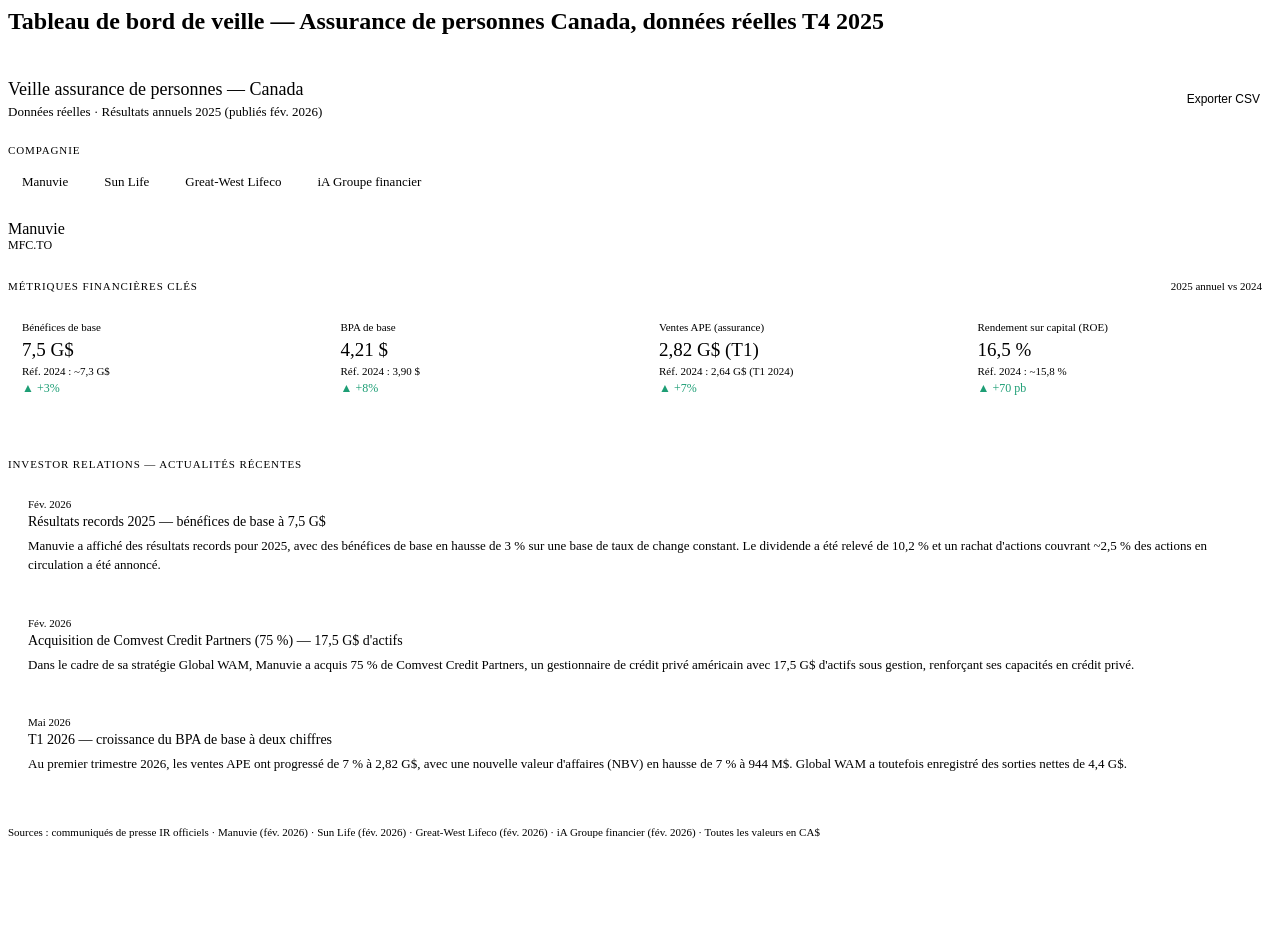
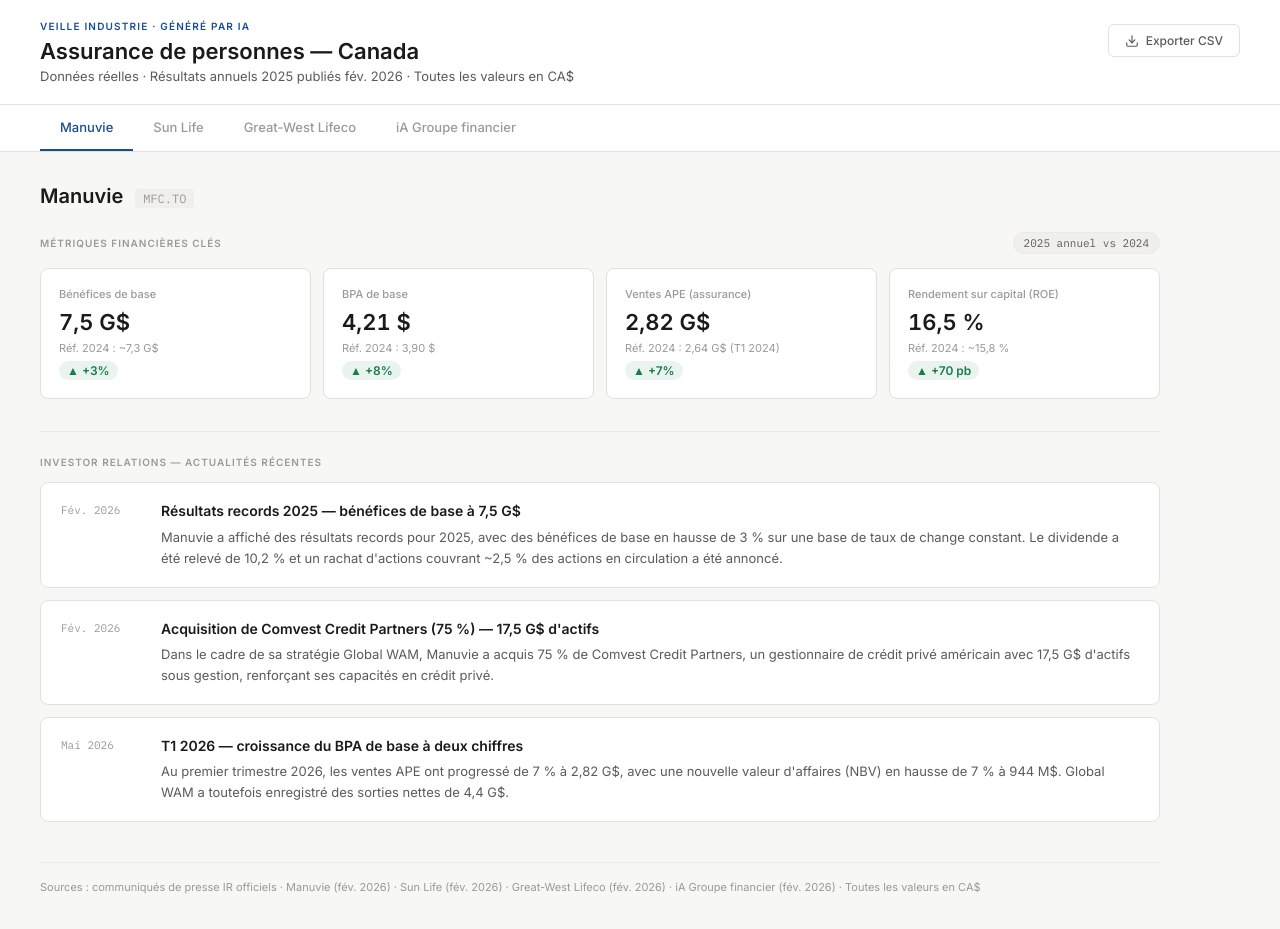
Before and after one commit to jeplante/vigie_industrie, a plain HTML site: page index.html in a window 1280 px wide. Before the commit the page ends 881 px from the top, so only its background shows below. Drawn offline with Linux system fonts and the light colour scheme.

Commit message:
Update index.html

```diff
--- a/index.html
+++ b/index.html
@@ -1,52 +1,272 @@
+<!DOCTYPE html>
+<html lang="fr">
+<head>
+<meta charset="UTF-8">
+<meta name="viewport" content="width=device-width, initial-scale=1.0">
+<title>Veille assurance de personnes — Canada</title>
+<link href="https://fonts.googleapis.com/css2?family=Inter:wght@400;500;600&family=IBM+Plex+Mono:wght@400;500&display=swap" rel="stylesheet">
+<style>
+  *, *::before, *::after { box-sizing: border-box; margin: 0; padding: 0; }
 
-<h2 class="sr-only">Tableau de bord de veille — Assurance de personnes Canada, données réelles T4 2025</h2>
-<style>
-  .dash{font-family:var(--font-sans);padding:1.5rem 0}
-  .section-label{font-size:11px;font-weight:500;letter-spacing:.08em;color:var(--color-text-secondary);text-transform:uppercase;margin:0 0 12px}
-  .tabs{display:flex;gap:8px;flex-wrap:wrap;margin-bottom:1.5rem}
-  .tab{padding:6px 14px;border-radius:var(--border-radius-md);border:.5px solid var(--color-border-secondary);font-size:13px;cursor:pointer;background:var(--color-background-primary);color:var(--color-text-secondary);transition:all .15s}
-  .tab.active{background:var(--color-background-secondary);color:var(--color-text-primary);border-color:var(--color-border-primary);font-weight:500}
-  .tab:hover:not(.active){background:var(--color-background-secondary)}
-  .metric-grid{display:grid;grid-template-columns:repeat(auto-fit,minmax(140px,1fr));gap:10px;margin-bottom:1.5rem}
-  .metric-card{background:var(--color-background-secondary);border-radius:var(--border-radius-md);padding:14px}
-  .metric-label{font-size:11px;color:var(--color-text-secondary);margin:0 0 6px}
-  .metric-value{font-size:19px;font-weight:500;color:var(--color-text-primary);margin:0}
-  .metric-ref{font-size:11px;color:var(--color-text-tertiary);margin:4px 0 0}
-  .metric-delta{font-size:12px;margin:4px 0 0;font-weight:500}
-  .delta-up{color:#1D9E75}
-  .delta-down{color:#D85A30}
-  .delta-neu{color:var(--color-text-tertiary)}
-  .news-card{background:var(--color-background-primary);border:.5px solid var(--color-border-tertiary);border-radius:var(--border-radius-lg);padding:1rem 1.25rem;margin-bottom:10px}
-  .news-date{font-size:11px;color:var(--color-text-tertiary);margin:0 0 4px}
-  .news-title{font-size:14px;font-weight:500;color:var(--color-text-primary);margin:0 0 6px}
-  .news-body{font-size:13px;color:var(--color-text-secondary);margin:0;line-height:1.5}
-  .divider{border:none;border-top:.5px solid var(--color-border-tertiary);margin:1.5rem 0}
-  .section-header{display:flex;align-items:center;justify-content:space-between;margin-bottom:12px}
-  .period-badge{font-size:11px;background:var(--color-background-secondary);color:var(--color-text-secondary);padding:3px 10px;border-radius:20px;border:.5px solid var(--color-border-tertiary)}
-  .export-btn{display:inline-flex;align-items:center;gap:6px;padding:6px 12px;border-radius:var(--border-radius-md);border:.5px solid var(--color-border-secondary);background:var(--color-background-primary);font-size:12px;cursor:pointer;color:var(--color-text-secondary)}
-  .export-btn:hover{background:var(--color-background-secondary);color:var(--color-text-primary)}
-  .data-note{font-size:11px;color:var(--color-text-tertiary);margin-top:1.5rem;padding-top:12px;border-top:.5px solid var(--color-border-tertiary)}
+  :root {
+    --bg: #F7F7F5;
+    --surface: #FFFFFF;
+    --surface-2: #F0EFEC;
+    --border: #E2E0DB;
+    --border-light: #ECEAE6;
+    --text-primary: #1A1A18;
+    --text-secondary: #5C5B57;
+    --text-tertiary: #9B9A95;
+    --green: #1A7A56;
+    --green-bg: #EAF4EF;
+    --red: #B83D1E;
+    --red-bg: #FAEDE9;
+    --accent: #1A4D8F;
+    --font: 'Inter', system-ui, sans-serif;
+    --mono: 'IBM Plex Mono', monospace;
+  }
+
+  body {
+    font-family: var(--font);
+    background: var(--bg);
+    color: var(--text-primary);
+    min-height: 100vh;
+    padding: 0;
+  }
+
+  /* Header */
+  .header {
+    background: var(--surface);
+    border-bottom: 1px solid var(--border);
+    padding: 20px 40px;
+    display: flex;
+    align-items: flex-start;
+    justify-content: space-between;
+    gap: 16px;
+  }
+  .header-left {}
+  .header-eyebrow {
+    font-size: 10px;
+    font-weight: 600;
+    letter-spacing: 0.12em;
+    text-transform: uppercase;
+    color: var(--accent);
+    margin-bottom: 6px;
+  }
+  .header-title {
+    font-size: 22px;
+    font-weight: 600;
+    color: var(--text-primary);
+    line-height: 1.2;
+  }
+  .header-sub {
+    font-size: 13px;
+    color: var(--text-secondary);
+    margin-top: 4px;
+  }
+  .export-btn {
+    display: inline-flex;
+    align-items: center;
+    gap: 7px;
+    padding: 8px 16px;
+    border-radius: 6px;
+    border: 1px solid var(--border);
+    background: var(--surface);
+    font-family: var(--font);
+    font-size: 12px;
+    font-weight: 500;
+    cursor: pointer;
+    color: var(--text-secondary);
+    white-space: nowrap;
+    transition: all 0.15s;
+    flex-shrink: 0;
+    margin-top: 4px;
+  }
+  .export-btn:hover { background: var(--surface-2); color: var(--text-primary); border-color: #ccc; }
+
+  /* Nav tabs */
+  .nav {
+    background: var(--surface);
+    border-bottom: 1px solid var(--border);
+    padding: 0 40px;
+    display: flex;
+    gap: 0;
+  }
+  .nav-tab {
+    font-size: 13px;
+    font-weight: 500;
+    color: var(--text-tertiary);
+    padding: 14px 20px;
+    cursor: pointer;
+    border-bottom: 2px solid transparent;
+    transition: all 0.15s;
+    white-space: nowrap;
+  }
+  .nav-tab:hover { color: var(--text-secondary); }
+  .nav-tab.active { color: var(--accent); border-bottom-color: var(--accent); }
+
+  /* Main content */
+  .main { padding: 32px 40px; max-width: 1200px; }
+
+  /* Company header */
+  .company-header {
+    display: flex;
+    align-items: baseline;
+    gap: 12px;
+    margin-bottom: 24px;
+  }
+  .company-name { font-size: 20px; font-weight: 600; color: var(--text-primary); }
+  .company-ticker {
+    font-family: var(--mono);
+    font-size: 12px;
+    color: var(--text-tertiary);
+    background: var(--surface-2);
+    padding: 2px 8px;
+    border-radius: 4px;
+  }
+
+  /* Section label */
+  .section-label {
+    font-size: 10px;
+    font-weight: 600;
+    letter-spacing: 0.1em;
+    text-transform: uppercase;
+    color: var(--text-tertiary);
+    margin-bottom: 14px;
+  }
+  .section-header {
+    display: flex;
+    align-items: center;
+    justify-content: space-between;
+    margin-bottom: 14px;
+  }
+  .period-badge {
+    font-family: var(--mono);
+    font-size: 11px;
+    color: var(--text-secondary);
+    background: var(--surface-2);
+    padding: 3px 10px;
+    border-radius: 20px;
+    border: 1px solid var(--border-light);
+  }
+
+  /* Metric grid */
+  .metric-grid {
+    display: grid;
+    grid-template-columns: repeat(4, 1fr);
+    gap: 12px;
+    margin-bottom: 32px;
+  }
+  @media (max-width: 900px) { .metric-grid { grid-template-columns: repeat(2, 1fr); } }
+  @media (max-width: 500px) { .metric-grid { grid-template-columns: 1fr; } }
+
+  .metric-card {
+    background: var(--surface);
+    border: 1px solid var(--border);
+    border-radius: 8px;
+    padding: 18px;
+  }
+  .metric-card-label {
+    font-size: 11px;
+    color: var(--text-tertiary);
+    margin-bottom: 8px;
+    font-weight: 500;
+  }
+  .metric-card-value {
+    font-size: 22px;
+    font-weight: 600;
+    color: var(--text-primary);
+    font-variant-numeric: tabular-nums;
+    margin-bottom: 6px;
+  }
+  .metric-card-ref {
+    font-size: 11px;
+    color: var(--text-tertiary);
+    margin-bottom: 4px;
+  }
+  .metric-delta {
+    display: inline-flex;
+    align-items: center;
+    gap: 4px;
+    font-size: 12px;
+    font-weight: 600;
+    padding: 2px 8px;
+    border-radius: 20px;
+    margin-top: 2px;
+  }
+  .delta-up { color: var(--green); background: var(--green-bg); }
+  .delta-down { color: var(--red); background: var(--red-bg); }
+  .delta-neu { color: var(--text-tertiary); background: var(--surface-2); }
+
+  /* Divider */
+  .divider { border: none; border-top: 1px solid var(--border-light); margin: 0 0 24px; }
+
+  /* News cards */
+  .news-grid { display: flex; flex-direction: column; gap: 12px; }
+  .news-card {
+    background: var(--surface);
+    border: 1px solid var(--border);
+    border-radius: 8px;
+    padding: 18px 20px;
+    display: grid;
+    grid-template-columns: 80px 1fr;
+    gap: 0 20px;
+    align-items: start;
+  }
+  .news-date {
+    font-family: var(--mono);
+    font-size: 11px;
+    color: var(--text-tertiary);
+    padding-top: 2px;
+    line-height: 1.4;
+  }
+  .news-content {}
+  .news-title { font-size: 14px; font-weight: 600; color: var(--text-primary); margin-bottom: 6px; line-height: 1.4; }
+  .news-body { font-size: 13px; color: var(--text-secondary); line-height: 1.6; }
+
+  /* Footer */
+  .footer {
+    margin-top: 40px;
+    padding-top: 16px;
+    border-top: 1px solid var(--border-light);
+    font-size: 11px;
+    color: var(--text-tertiary);
+    line-height: 1.6;
+  }
+
+  @media (max-width: 600px) {
+    .header { padding: 16px 20px; }
+    .nav { padding: 0 20px; }
+    .main { padding: 20px; }
+    .news-card { grid-template-columns: 1fr; }
+    .news-date { margin-bottom: 6px; }
+    .header-title { font-size: 18px; }
+  }
 </style>
+</head>
+<body>
 
-<div class="dash">
-  <div style="display:flex;align-items:center;justify-content:space-between;margin-bottom:1.5rem">
-    <div>
-      <p style="font-size:18px;font-weight:500;margin:0;color:var(--color-text-primary)">Veille assurance de personnes — Canada</p>
-      <p style="font-size:13px;color:var(--color-text-secondary);margin:4px 0 0">Données réelles · Résultats annuels 2025 (publiés fév. 2026)</p>
+<div class="header">
+  <div class="header-left">
+    <p class="header-eyebrow">Veille industrie · Généré par IA</p>
+    <p class="header-title">Assurance de personnes — Canada</p>
+    <p class="header-sub">Données réelles · Résultats annuels 2025 publiés fév. 2026 · Toutes les valeurs en CA$</p>
   </div>
-    <button class="export-btn" onclick="exportCSV()"><i class="ti ti-download" style="font-size:14px" aria-hidden="true"></i> Exporter CSV</button>
+  <button class="export-btn" onclick="exportCSV()">
+    <svg width="14" height="14" viewBox="0 0 24 24" fill="none" stroke="currentColor" stroke-width="2" stroke-linecap="round" stroke-linejoin="round"><path d="M21 15v4a2 2 0 0 1-2 2H5a2 2 0 0 1-2-2v-4"/><polyline points="7 10 12 15 17 10"/><line x1="12" y1="15" x2="12" y2="3"/></svg>
+    Exporter CSV
+  </button>
 </div>
 
-  <p class="section-label">Compagnie</p>
-  <div class="tabs">
-    <div class="tab active" onclick="show(0)">Manuvie</div>
-    <div class="tab" onclick="show(1)">Sun Life</div>
-    <div class="tab" onclick="show(2)">Great-West Lifeco</div>
-    <div class="tab" onclick="show(3)">iA Groupe financier</div>
-  </div>
+<nav class="nav">
+  <div class="nav-tab active" onclick="show(0)">Manuvie</div>
+  <div class="nav-tab" onclick="show(1)">Sun Life</div>
+  <div class="nav-tab" onclick="show(2)">Great-West Lifeco</div>
+  <div class="nav-tab" onclick="show(3)">iA Groupe financier</div>
+</nav>
 
+<div class="main">
   <div id="panel"></div>
-  <p class="data-note">Sources : communiqués de presse IR officiels · Manuvie (fév. 2026) · Sun Life (fév. 2026) · Great-West Lifeco (fév. 2026) · iA Groupe financier (fév. 2026) · Toutes les valeurs en CA$</p>
 </div>
 
 <script>
@@ -56,7 +276,7 @@ const DATA = [
     metrics:[
       {label:"Bénéfices de base", value:"7,5 G$", ref:"~7,3 G$", delta:"+3%", dir:"up"},
       {label:"BPA de base", value:"4,21 $", ref:"3,90 $", delta:"+8%", dir:"up"},
-      {label:"Ventes APE (assurance)", value:"2,82 G$ (T1)", ref:"2,64 G$ (T1 2024)", delta:"+7%", dir:"up"},
+      {label:"Ventes APE (assurance)", value:"2,82 G$", ref:"2,64 G$ (T1 2024)", delta:"+7%", dir:"up"},
       {label:"Rendement sur capital (ROE)", value:"16,5 %", ref:"~15,8 %", delta:"+70 pb", dir:"up"}
     ],
     news:[
@@ -111,61 +331,75 @@ const DATA = [
 
 let current = 0;
 
-function show(idx){
+function show(idx) {
   current = idx;
-  document.querySelectorAll('.tab').forEach((t,i)=>t.classList.toggle('active',i===idx));
+  document.querySelectorAll('.nav-tab').forEach((t,i) => t.classList.toggle('active', i===idx));
   render();
 }
 
-function render(){
+function render() {
   const d = DATA[current];
-  const html = `
-    <div style="margin-bottom:1.5rem">
-      <p style="font-size:16px;font-weight:500;margin:0;color:var(--color-text-primary)">${d.name}</p>
-      <span style="font-size:12px;color:var(--color-text-tertiary)">${d.ticker}</span>
+  document.getElementById('panel').innerHTML = `
+    <div class="company-header">
+      <span class="company-name">${d.name}</span>
+      <span class="company-ticker">${d.ticker}</span>
     </div>
+
     <div class="section-header">
       <p class="section-label" style="margin:0">Métriques financières clés</p>
       <span class="period-badge">${d.quarter} vs ${d.year_ref}</span>
     </div>
+
     <div class="metric-grid">
-      ${d.metrics.map(m=>`
+      ${d.metrics.map(m => `
         <div class="metric-card">
-          <p class="metric-label">${m.label}</p>
-          <p class="metric-value">${m.value}</p>
-          <p class="metric-ref">Réf. ${d.year_ref} : ${m.ref}</p>
-          <p class="metric-delta ${m.dir==='up'?'delta-up':m.dir==='down'?'delta-down':'delta-neu'}">${m.dir==='up'?'▲':m.dir==='down'?'▼':'—'} ${m.delta}</p>
+          <p class="metric-card-label">${m.label}</p>
+          <p class="metric-card-value">${m.value}</p>
+          <p class="metric-card-ref">Réf. ${d.year_ref} : ${m.ref}</p>
+          <span class="metric-delta ${m.dir==='up'?'delta-up':m.dir==='down'?'delta-down':'delta-neu'}">
+            ${m.dir==='up'?'▲':m.dir==='down'?'▼':'—'} ${m.delta}
+          </span>
         </div>
       `).join('')}
     </div>
+
     <hr class="divider">
-    <div class="section-header">
-      <p class="section-label" style="margin:0">Investor relations — actualités récentes</p>
-    </div>
-    ${d.news.map(n=>`
+
+    <p class="section-label">Investor relations — actualités récentes</p>
+    <div class="news-grid">
+      ${d.news.map(n => `
         <div class="news-card">
           <p class="news-date">${n.date}</p>
+          <div class="news-content">
             <p class="news-title">${n.title}</p>
             <p class="news-body">${n.body}</p>
           </div>
+        </div>
       `).join('')}
+    </div>
+
+    <div class="footer">
+      Sources : communiqués de presse IR officiels · Manuvie (fév. 2026) · Sun Life (fév. 2026) · Great-West Lifeco (fév. 2026) · iA Groupe financier (fév. 2026) · Toutes les valeurs en CA$
+    </div>
   `;
-  document.getElementById('panel').innerHTML = html;
 }
 
-function exportCSV(){
-  const rows=[["Compagnie","Ticker","Période","Référence","Métrique","Valeur","Réf. année préc.","Delta"]];
-  DATA.forEach(d=>{
-    d.metrics.forEach(m=>{
-      rows.push([d.name,d.ticker,d.quarter,d.year_ref,m.label,m.value,m.ref,m.delta]);
+function exportCSV() {
+  const rows = [["Compagnie","Ticker","Période","Référence","Métrique","Valeur","Réf. année préc.","Delta"]];
+  DATA.forEach(d => {
+    d.metrics.forEach(m => {
+      rows.push([d.name, d.ticker, d.quarter, d.year_ref, m.label, m.value, m.ref, m.delta]);
     });
   });
-  const csv=rows.map(r=>r.map(v=>`"${String(v).replace(/"/g,'""')}"`).join(",")).join("\n");
-  const blob=new Blob(["\uFEFF"+csv],{type:"text/csv;charset=utf-8;"});
-  const url=URL.createObjectURL(blob);
-  const a=document.createElement("a");
-  a.href=url;a.download="veille_assurance_canada_2025.csv";a.click();
+  const csv = rows.map(r => r.map(v => `"${String(v).replace(/"/g,'""')}"`).join(",")).join("\n");
+  const blob = new Blob(["\uFEFF"+csv], {type:"text/csv;charset=utf-8;"});
+  const a = document.createElement("a");
+  a.href = URL.createObjectURL(blob);
+  a.download = "veille_assurance_canada_2025.csv";
+  a.click();
 }
 
 render();
 </script>
+</body>
+</html>
```
Lines whose indentation alone changed are shown as unchanged.
